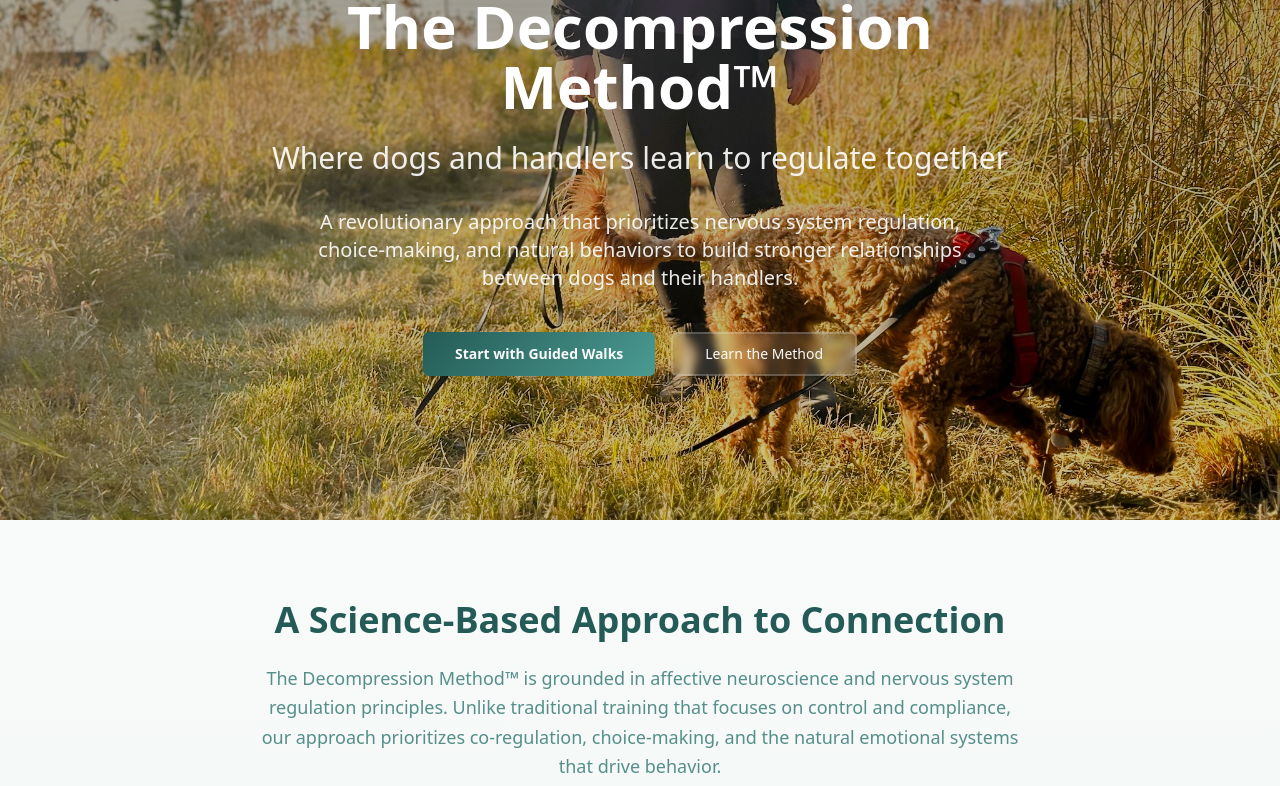
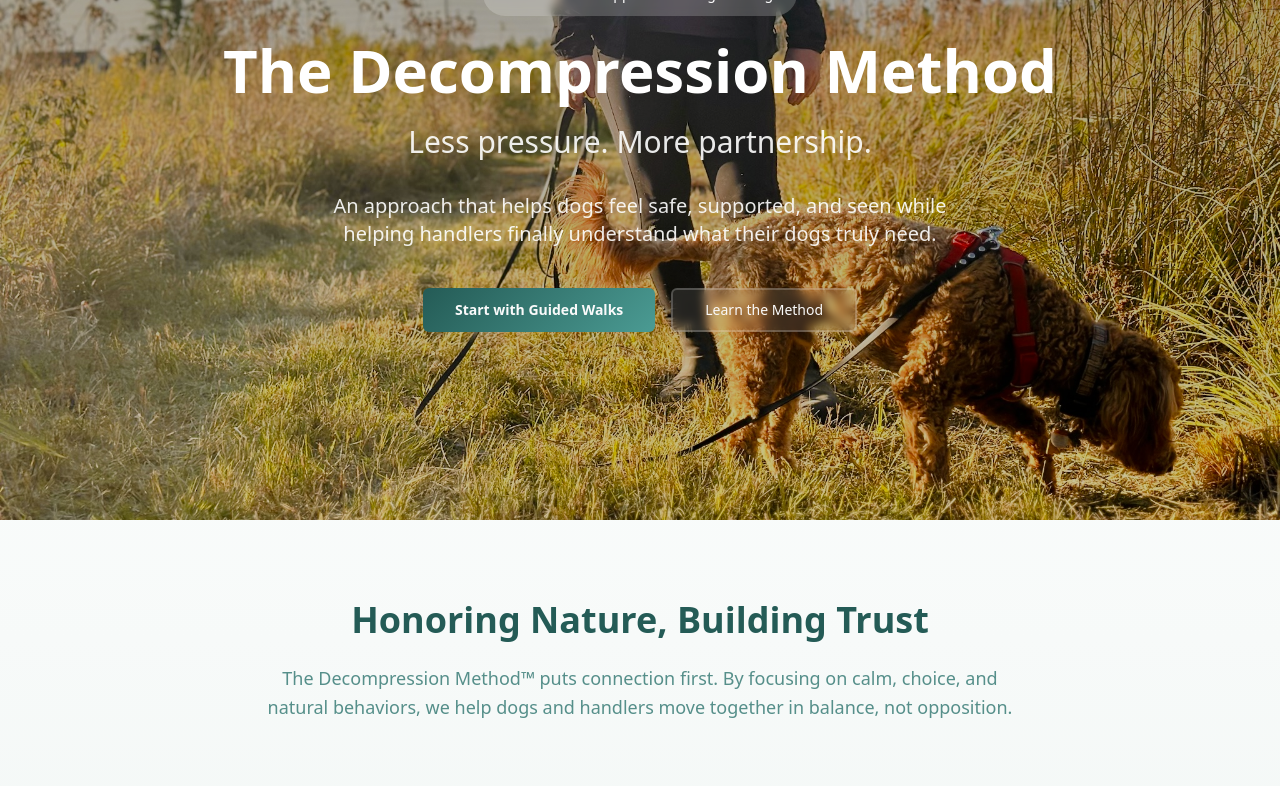
Before and after one commit to cherwood87/Guided-Decompression-Walk, a React (Vite) app: page / in a window 1280 px wide. Shown: the part 280-1066 px from the top of the page. Built offline with nearby package versions, Linux system fonts and the light colour scheme; the HTML template or start-up script is replaced by a standard one.

Commit message:
Code edited in Lovable Code Editor

```diff
--- a/src/pages/Index.tsx
+++ b/src/pages/Index.tsx
@@ -54,15 +54,15 @@ const Index = () => {
           </div>
 
           <h1 className="text-3xl lg:text-5xl xl:text-6xl font-bold mb-6 leading-tight">
-            The Decompression Method™
+            The Decompression Method
           </h1>
 
           <h2 className="text-xl lg:text-2xl xl:text-3xl font-light mb-8 text-white/90 max-w-3xl mx-auto">
-            Where dogs and handlers learn to regulate together
+            Less pressure. More partnership.
           </h2>
 
           <p className="text-lg lg:text-xl mb-10 leading-relaxed text-white/90 max-w-2xl mx-auto">
-            A revolutionary approach that prioritizes nervous system regulation, choice-making, and natural behaviors to build stronger relationships between dogs and their handlers.
+            An approach that helps dogs feel safe, supported, and seen while helping handlers finally understand what their dogs truly need.
           </p>
 
           <div className="flex flex-col sm:flex-row gap-4 justify-center max-w-md mx-auto">
@@ -88,12 +88,10 @@ const Index = () => {
         <div className="container mx-auto px-4 max-w-6xl">
           <div className="text-center mb-16">
             <h2 className="text-3xl lg:text-4xl font-bold mb-6 text-forest-deep">
-              A Science-Based Approach to Connection
+              Honoring Nature, Building Trust
             </h2>
             <p className="text-lg text-muted-foreground max-w-3xl mx-auto leading-relaxed">
-              The Decompression Method™ is grounded in affective neuroscience and nervous system regulation principles.
-              Unlike traditional training that focuses on control and compliance, our approach prioritizes co-regulation,
-              choice-making, and the natural emotional systems that drive behavior.
+              The Decompression Method™ puts connection first. By focusing on calm, choice, and natural behaviors, we help dogs and handlers move together in balance, not opposition.
             </p>
           </div>
 
```
